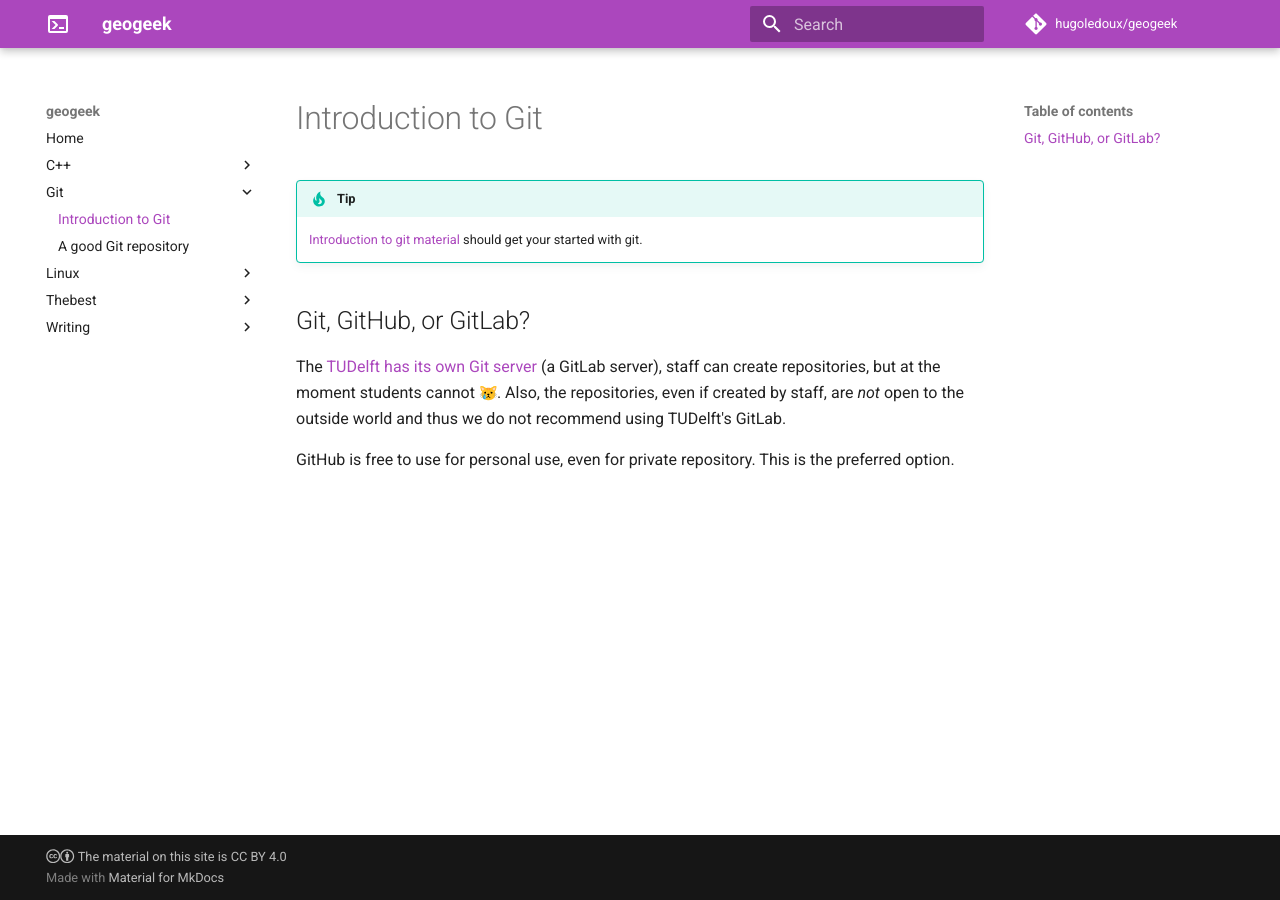
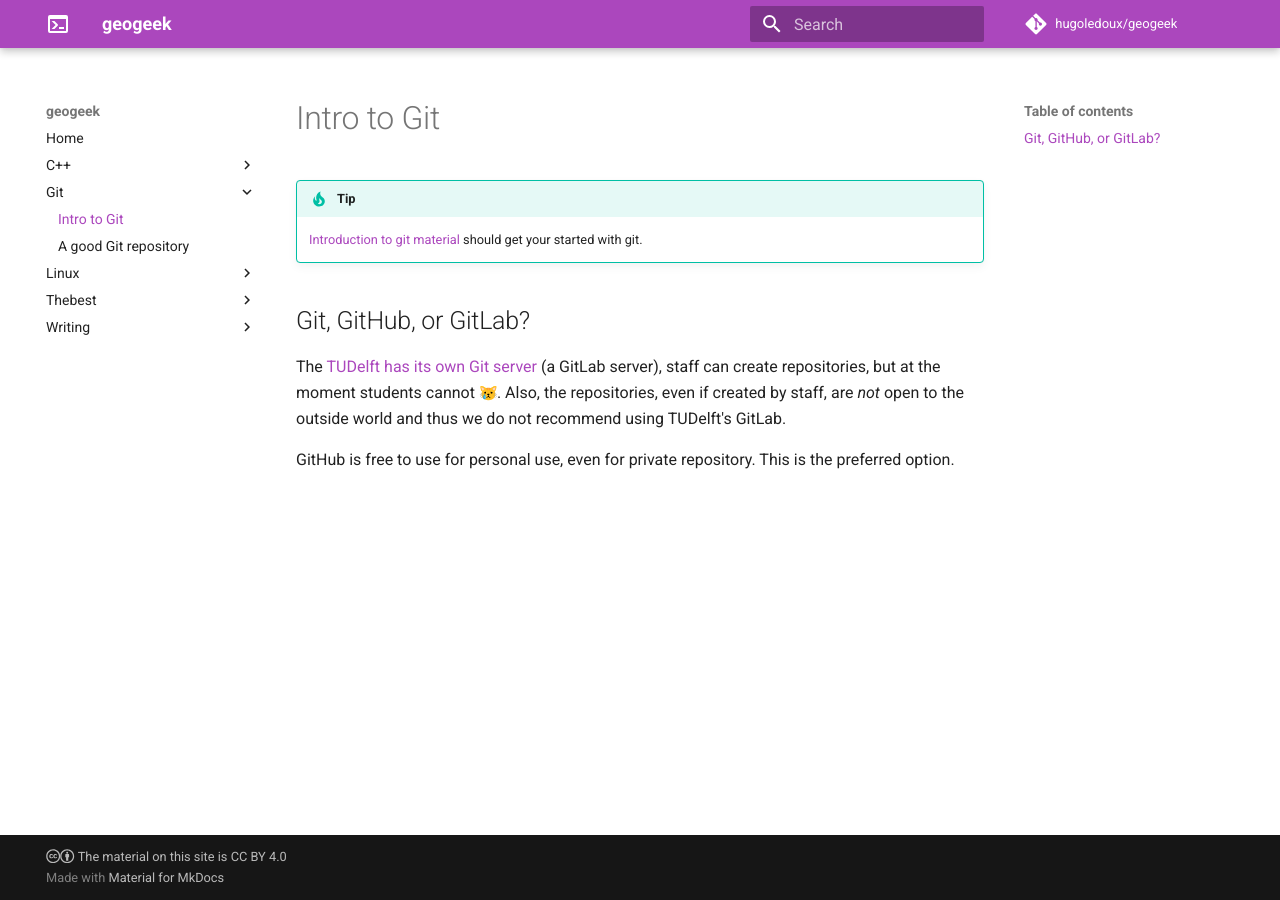
Before and after one commit to tudelft3d/geogeeks, an MkDocs documentation site: the page built from docs/git/gitintro.md, in a window 1280 px wide. Built offline with MkDocs 1.6.1 and Material for MkDocs 9.7.7, drawn with Linux system fonts in a browser that asks for light colours; emoji names are drawn with the system emoji font; comment, search, counter and statistics services are not loaded.

Commit message:
Harmonise modules

```diff
--- a/docs/git/gitintro.md
+++ b/docs/git/gitintro.md
@@ -1,5 +1,5 @@
 
-# Introduction to Git
+# Intro to Git
 
 !!! tip External material
 
--- a/docs/writing/latex.md
+++ b/docs/writing/latexintro.md
@@ -1,4 +1,4 @@
-# LaTeX
+# Intro to LaTeX
 
 
 ## LaTeX installation
```
